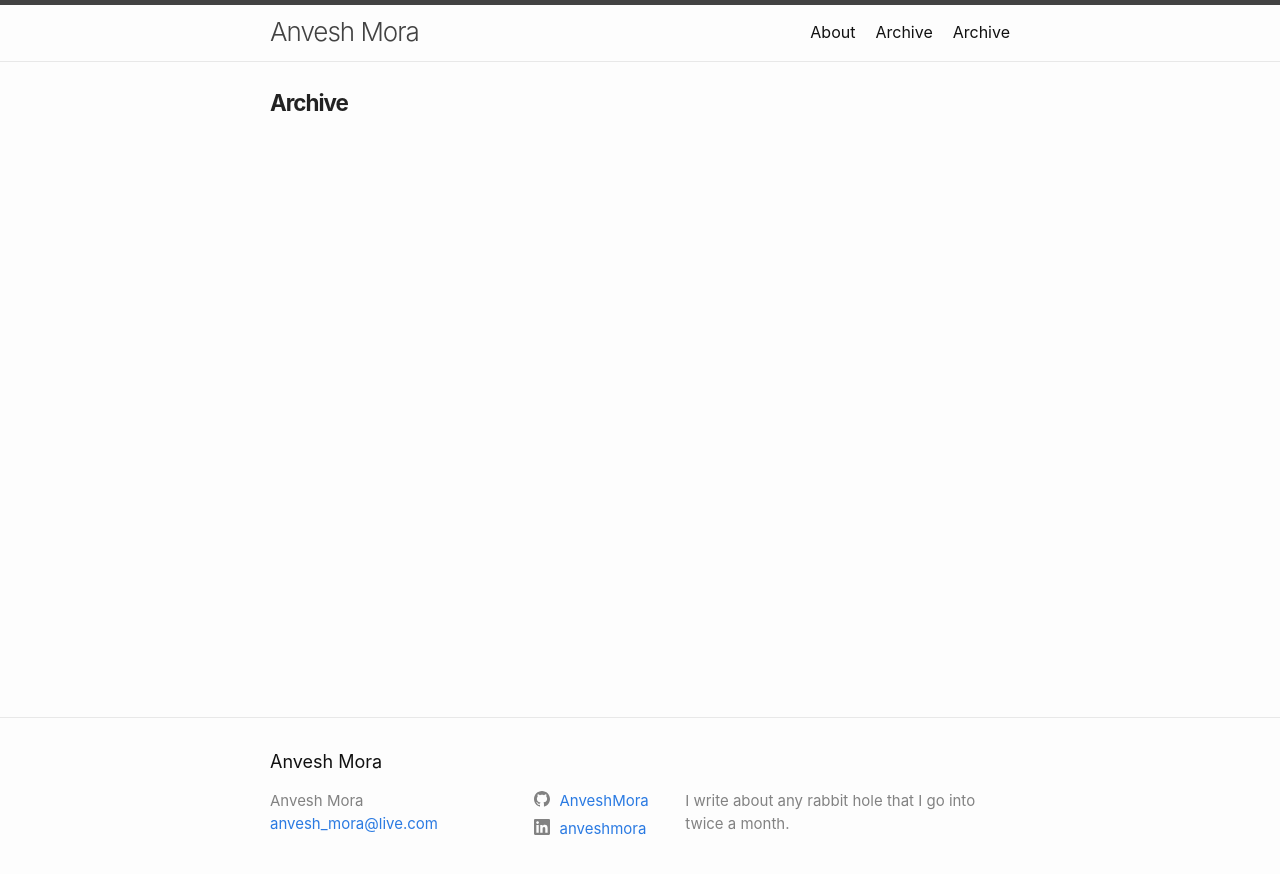
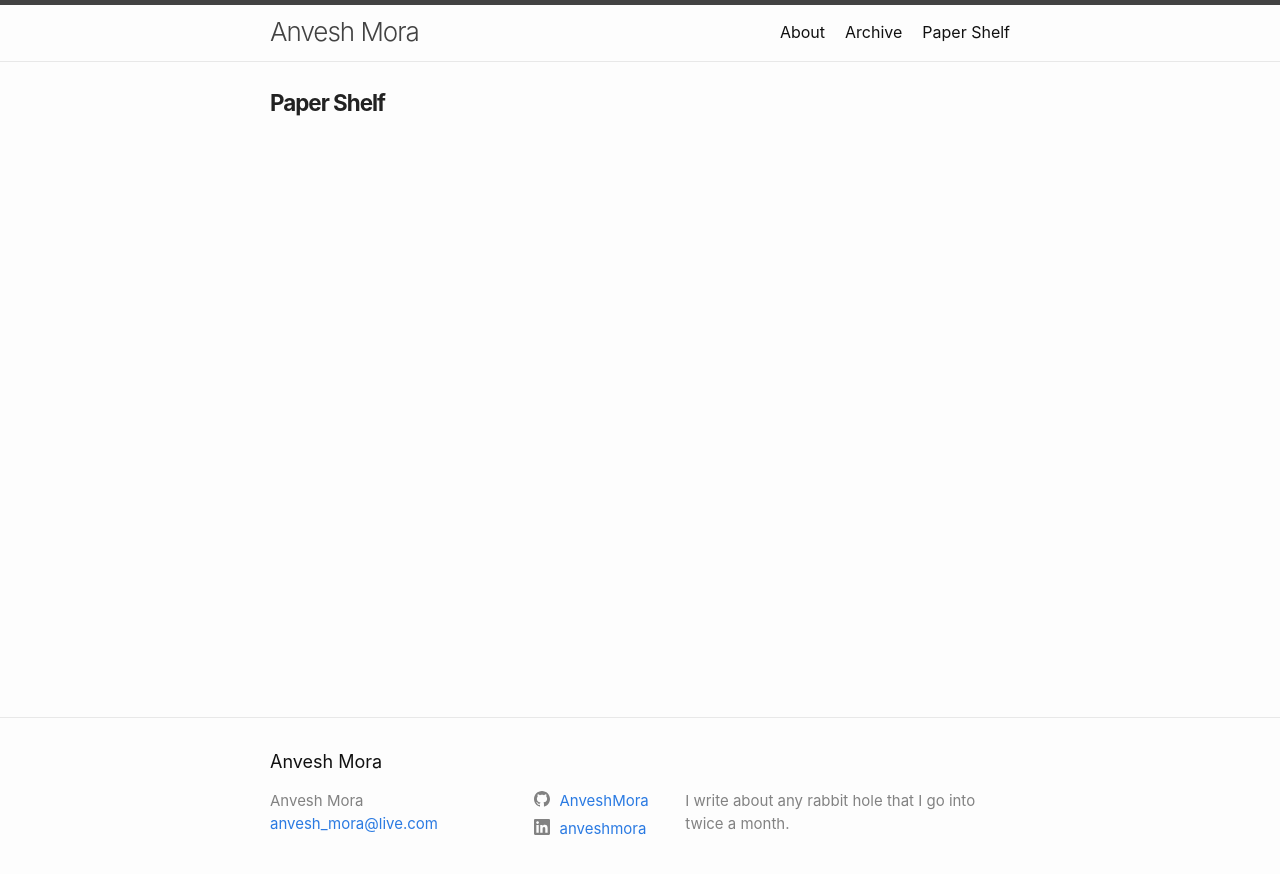
Before and after one commit to AnveshMora/anveshmora.github.io, a Jekyll site: the page built from papershelf.md, in a window 1280 px wide. Shown: the top 874 px of the page. Built offline with Jekyll 4.4.1, drawn with Linux system fonts in a browser that asks for light colours.

Commit message:
updated permalink for new page

```diff
--- a/papershelf.md
+++ b/papershelf.md
@@ -1,7 +1,7 @@
 ---
 layout: page
-title: Archive
-permalink: /archive/
+title: Paper Shelf
+permalink: /papershelf/
 ---
 <style>
 
```
